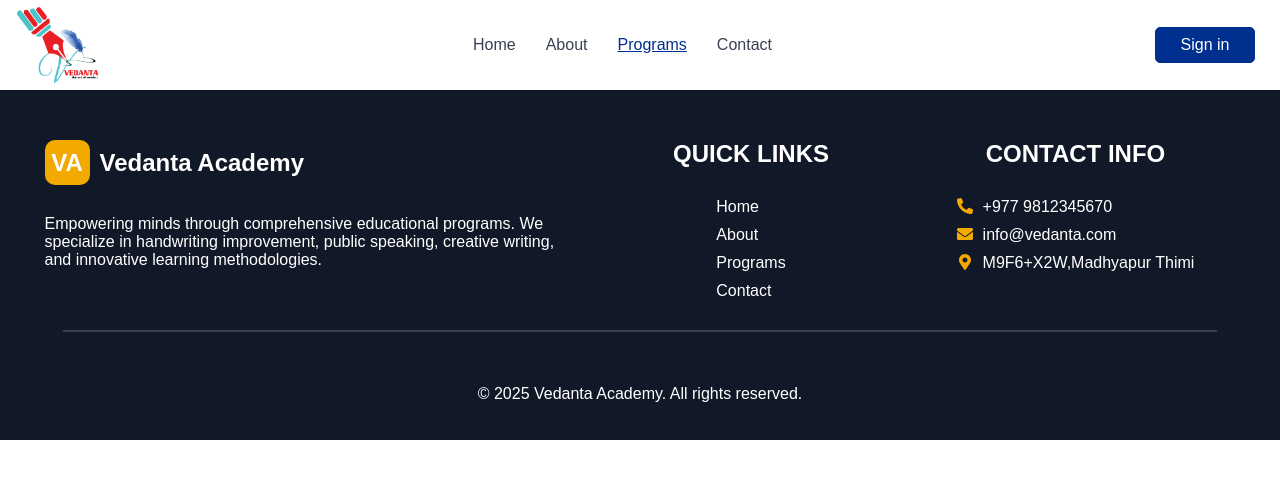
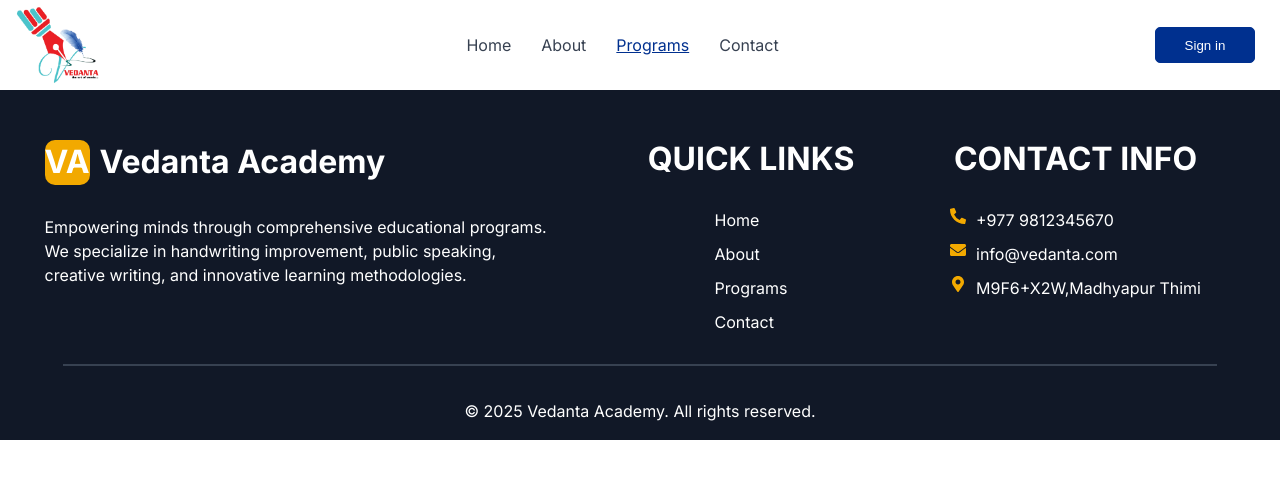
Before and after one commit to Umangakhanal/Vedanta-Academy, a React (Vite) app in the folder vedanta/: page /programs in a window 1280 px wide. Shown: the top 478 px of the page. Built offline with nearby package versions, Linux system fonts and the light colour scheme.

Commit message:
Font variable tried and changes related to it has been done

```diff
--- a/vedanta/src/components/Footer/Footer.module.css
+++ b/vedanta/src/components/Footer/Footer.module.css
@@ -38,15 +38,15 @@
     border-radius: 10px;
 }
 .left, .mid, .right h2{
-    font-size: 24px;
+    /* font-size: 24px;
     font-weight: 700;
-    font-family: Arial, Helvetica, sans-serif;
+    font-family: Arial, Helvetica, sans-serif; */
     color: var(--color-custom);
 }
 .left, .mid, .right p{
-    font-size: 16px;
+    /* font-size: 16px;
     font-weight: 300;
-    font-family: Arial, Helvetica, sans-serif;
+    font-family: Arial, Helvetica, sans-serif; */
     color: var(--color-custom);
 }
 .mid{
@@ -107,9 +107,9 @@
 
 }
 .bottom p{
-    font-size: 16px;
+    /* font-size: 16px;
     font-weight: 300;
-    font-family: Arial, Helvetica, sans-serif;
+    font-family: Arial, Helvetica, sans-serif; */
     color: var(--color-custom);
     transition: 0.3s;
 }
--- a/vedanta/src/components/Home/Home.jsx
+++ b/vedanta/src/components/Home/Home.jsx
@@ -1,19 +1,20 @@
 import Styles from "./Home.module.css";
-import CountUp from 'react-countup';
+import CountUp from "react-countup";
 import { useEffect, useState } from "react";
-import {FaUsers,FaBookOpen, FaAward, FaStar} from 'react-icons/fa'
+import { FaUsers, FaBookOpen, FaAward, FaStar } from "react-icons/fa";
 const Home = () => {
-  const iconMap ={
-    FaUsers: <FaUsers size={30} color="var(--color-custom)"  />,
-    FaBookOpen: <FaBookOpen size={30}  color="var(--color-custom)" />,
-    FaAward: <FaAward size={30} color="var(--color-custom)"  />,
-    FaStar: <FaStar size={30}  color="var(--color-custom)" />
+  const iconMap = {
+    FaUsers: <FaUsers size={30} color="var(--color-custom)" />,
+    FaBookOpen: <FaBookOpen size={30} color="var(--color-custom)" />,
+    FaAward: <FaAward size={30} color="var(--color-custom)" />,
+    FaStar: <FaStar size={30} color="var(--color-custom)" />,
   };
-  const[stats, setStats]=useState([]);
-  useEffect(()=>{
-    fetch("https://raw.githubusercontent.com/Umangakhanal/Vedanta-Academy/9a7553d470ba1929b45e2f79b67abbee6763bea1/Stats.json")
-    .then((res)=> res.json())
-    .then((data)=> setStats(data));
+  const [stats, setStats] = useState([]);
+  useEffect(() => {
+    fetch(
+"https://raw.githubusercontent.com/Umangakhanal/Vedanta-Academy/refs/heads/master/Stats.json"    )
+      .then((res) => res.json())
+      .then((data) => setStats(data));
   }, []);
 
   return (
@@ -47,22 +48,36 @@ const Home = () => {
         </div>
       </div>
       <div className={Styles.cardContainer}>
-      {stats.map((stat)=>(
-        <div className={Styles.statCard} key={stat.id} >
-          <div className={Styles.icon}>
-          {iconMap[stat.icon]}
-          </div>
+        {stats.map((stat) => (
+          <div className={Styles.statCard} key={stat.id}>
+            <div className={Styles.icon}>{iconMap[stat.icon]}</div>
             <div className={Styles.data}>
               <h2>
-          <CountUp end={stat.number} duration={2}
+                <CountUp
+                  end={stat.number}
+                  duration={2.5}
                   enableScrollSpy
                   scrollSpyOnce
                 />
-          {stat.suffix}</h2>
+                {stat.suffix}
+              </h2>
               <p>{stat.label}</p>
             </div>
           </div>
         ))}
+      </div>
+      <div className={Styles.program}>
+        <div className={Styles.text}>
+          <h2>Our Training Programs</h2>
+          <p>
+            Discover our comprehensive range of educational programs designed to
+            enhance your skills and unlock your potential.
+          </p>
+        </div>
+        <div className={Styles.cards}>
+
+        </div>
+        <button>View All Programs &#10140;</button>
       </div>
     </>
   );
--- a/vedanta/src/components/Home/Home.module.css
+++ b/vedanta/src/components/Home/Home.module.css
@@ -22,10 +22,10 @@
     color: var(--color-secondary);
 }
 .textcontainer h1{
-    font-size:48px;
-    font-weight: 800;
+    /* font-size:48px;
+    font-weight: 800; */
     color: var(--color-custom);
-    font-family: Arial, Helvetica, sans-serif;
+    /* font-family: Arial, Helvetica, sans-serif; */
 }
 .textcontainer{
     padding: 40px;
@@ -35,9 +35,9 @@
     width: 45%;
 }
 .textcontainer p{
-    font-size: 24px;
+    /* font-size: 24px;
     font-weight: 300;
-    font-family: Arial, Helvetica, sans-serif;
+    font-family: Arial, Helvetica, sans-serif; */
     color: var(--color-custom);
 }
 .card{
@@ -54,9 +54,9 @@
 }
 .card h3{
     margin-top: 20px;
-    font-size: xx-large;
+    /* font-size: xx-large;
     font-weight: 600;
-    font-family: Arial, Helvetica, sans-serif;
+    font-family: Arial, Helvetica, sans-serif; */
     color: var(--color-custom);
 
 
@@ -68,10 +68,10 @@
 }
 .card li{
     color: var(--color-custom);
-    font-size: 24px;
-    font-weight: 300;
+    /* font-size: 24px;
+    font-weight: 300; */
     list-style:none;
-    font-family: Arial, Helvetica, sans-serif;
+    /* font-family: Arial, Helvetica, sans-serif; */
 }
 .buttons{
 width: 400px;
@@ -89,9 +89,9 @@ padding-left: 40px;
     border-radius: 5px;
     background-color: var(--color-secondary);
     color: var(--color-custom);
-    font-size: 16px;
+    /* font-size: 16px;
     font-weight: 300;
-    font-family: Arial, Helvetica, sans-serif;
+    font-family: Arial, Helvetica, sans-serif; */
     cursor: pointer;
     transition: 0.3s;
 
@@ -103,9 +103,9 @@ padding-left: 40px;
     width: 120px;
     height: 90%;
     border-radius: 5px;
-    font-size: 16px;
+    /* font-size: 16px;
     font-weight: 300;
-    font-family: Arial, Helvetica, sans-serif;
+    font-family: Arial, Helvetica, sans-serif; */
     background-color: transparent;
     border: 1px solid var(--color-custom);
     cursor: pointer;
@@ -159,3 +159,42 @@ padding-left: 40px;
     font-family: Arial, Helvetica, sans-serif;
     color: var(--color-text) ;
 }
+.program{
+    border: 1px solid red;
+    display: flex;
+    flex-direction: column;
+    gap: 30px;
+    padding: 40px;
+    align-items: center;
+}
+.text{
+    width: 52%;
+    display: flex;
+    flex-direction: column;
+    gap: 10px;
+    justify-content: center;
+    align-items: center;
+    border: 1px solid red;
+}
+/* .text h2{
+    font-size: 38px;
+    font-weight: 700;
+    font-family: Arial, Helvetica, sans-serif;
+} */
+.text p{
+    /* font-size: 24px;
+    font-weight: 300;
+    font-family: Arial, "Helvetica Neue", Helvetica, sans-serif; */
+    text-align:center;
+}
+
+button{
+    width: 140px;
+    height: 40px;
+    border-radius: 5px;
+    background-color: var(--color-primary);
+    border: 1px solid var(--color-primary);
+    color: var(--color-custom);
+    cursor: pointer;
+    transition: 0.3s;
+}
--- a/vedanta/src/components/Navbar/Navbar.jsx
+++ b/vedanta/src/components/Navbar/Navbar.jsx
@@ -61,7 +61,7 @@ const Navbar = () => {
           </ul>
         </div>
         <div className={Styles.navButton}>
-          <button>Sign in </button>
+          <button className={Styles.button}>Sign in </button>
         </div>
       </nav>
     </>
--- a/vedanta/src/components/Navbar/Navbar.module.css
+++ b/vedanta/src/components/Navbar/Navbar.module.css
@@ -37,9 +37,9 @@
 
 .navlinks a{
     text-decoration: none;
-    font-size: 16px;
+    /* font-size: 16px;
     font-weight: 300;
-    font-family: Arial, Helvetica, sans-serif;
+    font-family: Arial, Helvetica, sans-serif; */
     /* color: var(--color-text); */
 }
 .link{
@@ -59,13 +59,13 @@
   justify-content: center;
   align-items: center;
 }
-button{
+.button{
     width: 100px;
     height: 90%;
     border-radius: 5px;
-    font-size: 16px;
+    /* font-size: 16px;
     font-weight: 300;
-    font-family: Arial, Helvetica, sans-serif;
+    font-family: Arial, Helvetica, sans-serif; */
     background-color: var(--color-primary);
     border: 1px solid var(--color-primary);
     color: var(--color-custom);
--- a/vedanta/src/index.css
+++ b/vedanta/src/index.css
@@ -1,10 +1,86 @@
+@import url("https://fonts.googleapis.com/css2?family=Inter:wght@400;500;600;700&display=swap");
+
 :root {
+  /* color variables */
   --color-primary: #00308f;
   --color-secondary: #f2a900;
   --color-bg: #163c89;
   --color-heading: #111827;
   --color-text: #374151;
   --color-accent: #f9fafb;
-  --color-custom:#ffffff;
-  --color-card:#2e5095;
+  --color-custom: #ffffff;
+  --color-card: #2e5095;
+
+  /* font variables */
+  /* Font Family */
+  --font-primary: "Inter", sans-serif;
+
+  /* Font Weights */
+  --font-weight-normal: 400;
+  --font-weight-medium: 500;
+  --font-weight-semibold: 600;
+  --font-weight-bold: 700;
+
+  /* Heading sizes  */
+  --h1-size: 40px;
+  --h2-size: 32px;
+  --h3-size: 28px;
+  --h4-size: 24px;
+  --h5-size: 20px;
+  --h6-size: 16px;
+
+  /* Paragraph sizes */
+  --p-size: 16px;
+  --small-p-size: 14px;
+
+  /* line heights */
+  --line-height-heading: 1.2;
+  --line-height-paragraph: 1.5;
 }
+body {
+  font-family: var(--font-primary);
+  font-weight: var(--font-weight-normal);
+  line-height: var(--line-height-paragraph);
+}
+
+h1 {
+  font-size: var(--h1-size);
+  font-weight: var(--font-weight-bold);
+  line-height: var(--line-height-heading);
+}
+h2 {
+  font-size: var(--h2-size);
+  font-weight: var(--font-weight-bold);
+  line-height: var(--line-height-heading);
+}
+h3 {
+  font-size: var(--h3-size);
+  font-weight: var(--font-weight-semibold);
+  line-height: var(--line-height-heading);
+}
+h4 {
+  font-size: var(--h4-size);
+  font-weight: var(--font-weight-semibold);
+  line-height: var(--line-height-heading);
+}
+h5 {
+  font-size: var(--h5-size);
+  font-weight: var(--font-weight-medium);
+  line-height: var(--line-height-heading);
+}
+h6 {
+  font-size: var(--h6-size);
+  font-weight: var(--font-weight-medium);
+  line-height: var(--line-height-heading);
+}
+
+p {
+  font-size: var(--p-size);
+  font-weight: var(--font-weight-normal);
+  line-height: var(--line-height-paragraph);
+}
+small {
+  font-size: var(--small-p-size);
+  font-weight: var(--font-weight-normal);
+  line-height: var(--line-height-paragraph);
+}
--- a/vedanta/src/main.jsx
+++ b/vedanta/src/main.jsx
@@ -2,6 +2,7 @@ import { StrictMode } from 'react'
 import { createRoot } from 'react-dom/client'
 import App from './App.jsx'
 import { BrowserRouter } from 'react-router-dom'
+import './index.css';
 
 createRoot(document.getElementById('root')).render(
   <StrictMode>
```
Lines whose indentation alone changed are shown as unchanged.
